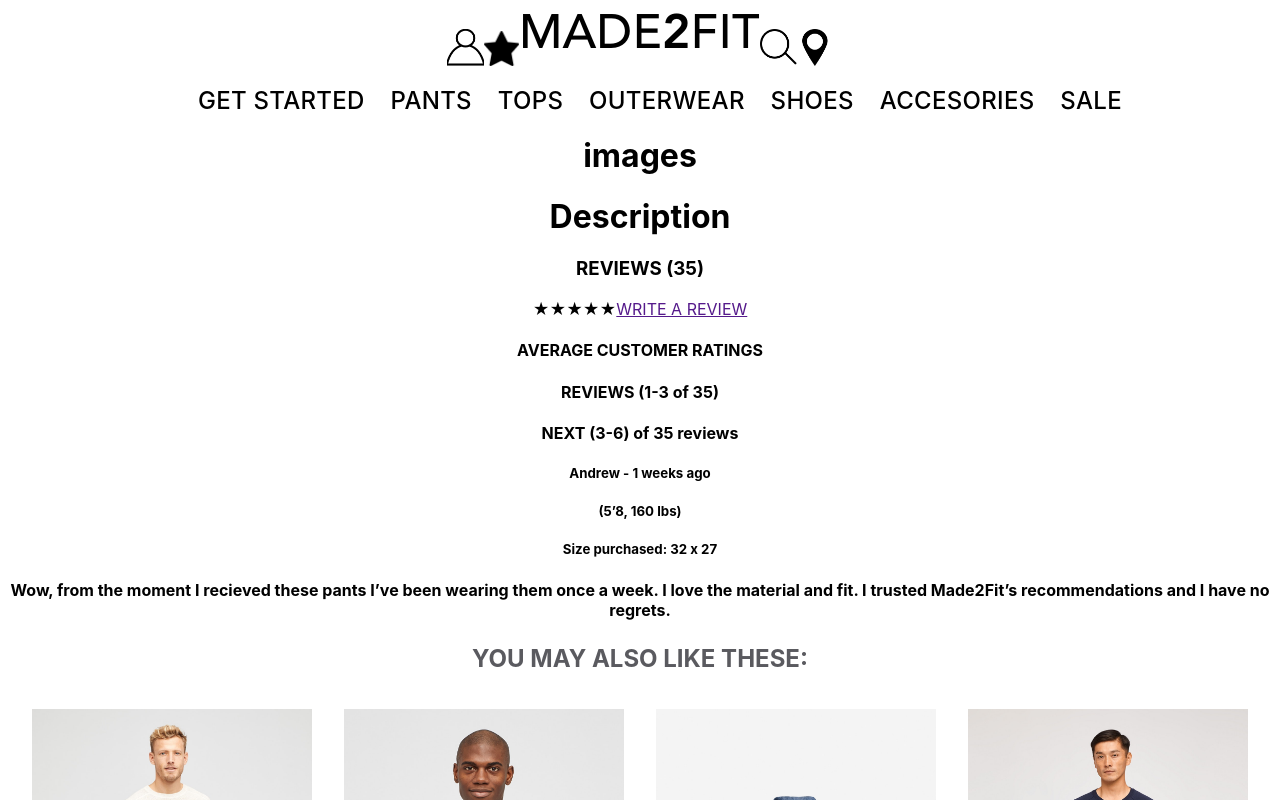
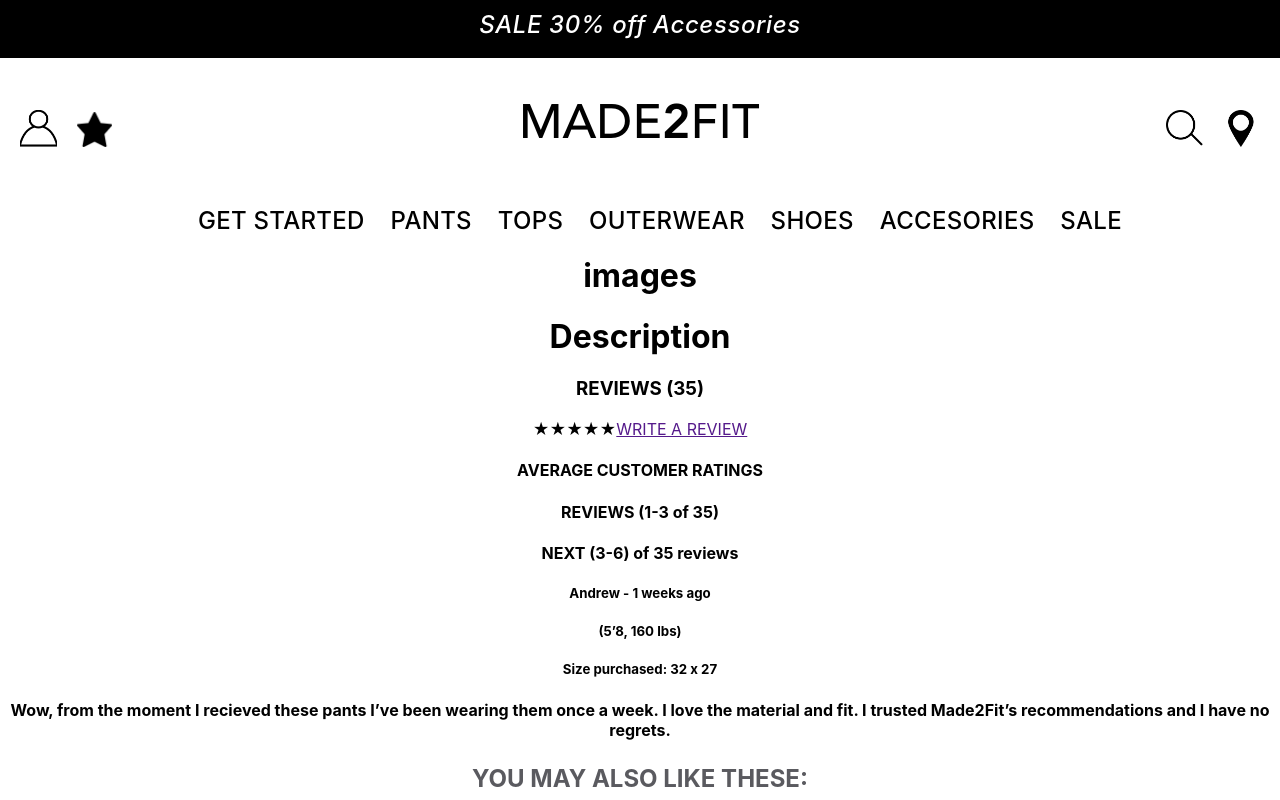
Before and after one commit to shenae/made2fit, a React (Create React App) app: page / in a window 1280 px wide. Shown: the top 800 px of the page. Built offline with nearby package versions, Linux system fonts and the light colour scheme.

Commit message:
commit: final header

```diff
--- a/src/components/Header/Header.css
+++ b/src/components/Header/Header.css
@@ -1,7 +1,5 @@
 .header-top {
-    display: flex;
-    /* justify-content: space-between; */
-
+    width: 100%;
 }
 
 .header-nav {
@@ -10,6 +8,8 @@
     justify-content: space-around;
     margin-left: 145px;
     margin-right: 145px;
+    margin-top: 46px;
+
 
 }
 
@@ -24,6 +24,36 @@
     color: #000000;
 }
 
+.banner {
+    background-color: #000000;
+    color: #ffffff;
+    font-style: italic;
+    height: 48px;
+    width: 100%;
+    text-align: center;
+    margin-bottom: 32px;
+    font-size: 24px;
+    font-weight: 500;
+    font-style: oblique;
+    font-stretch: normal;
+    line-height: normal;
+    letter-spacing: 0.6px;
+    text-align: center;
+    padding-top: 10px;
+}
+
+.first-logos {
+    float: left;
+    margin-left: 20px;
+    margin-top: 20px;
+}
+
+.second-logos {
+    float: right;
+    margin-right: 20px;
+    margin-top: 20px;
+}
+
 .header-top {
     display: inline-block;
 }
@@ -31,6 +61,7 @@
 #profile-logo {
     width: 37px;
     height: 37px;
+    padding-right: 20px;
 }
 
 #star-logo {
@@ -46,7 +77,7 @@
 #location-logo {
     width: 37px;
     height: 37px;
-    background-color: #000000;
+    padding-left: 20px;
 }
 
 
@@ -55,3 +86,7 @@
     height: 37px;
     background-color: #000000;
 }
+
+.header {
+    width: 100%;
+}
--- a/src/components/Header/Header.js
+++ b/src/components/Header/Header.js
@@ -7,18 +7,21 @@
 import NavLocation from "../../Assets/Icons/HEADER/NAV_LOCATION.png";
 
 class Header extends Component {
-    render () {
-        return(
-            <div>
+    render() {
+        return (
+            <div className="header">
                 <header>
-
+                    <div className="banner">SALE 30% off Accessories</div>
                     <div className="header-top">
+                        <div className="first-logos">
                             <img src={NavProfile} id="profile-logo"></img>
                             <img src={NavStar} id="star-logo"></img>
+                        </div>
                         <img src={Logo} id="head-logo" ></img>
+                        <div className="second-logos">
                             <img src={NavSearch} id="search-logo"></img>
                             <img src={NavLocation} id="location-logo"></img>
-                {/* <img src={Logo}></img>                                 */}
+                        </div>
                     </div>
                 </header>
                 <nav>
```
Lines whose indentation alone changed are shown as unchanged.
